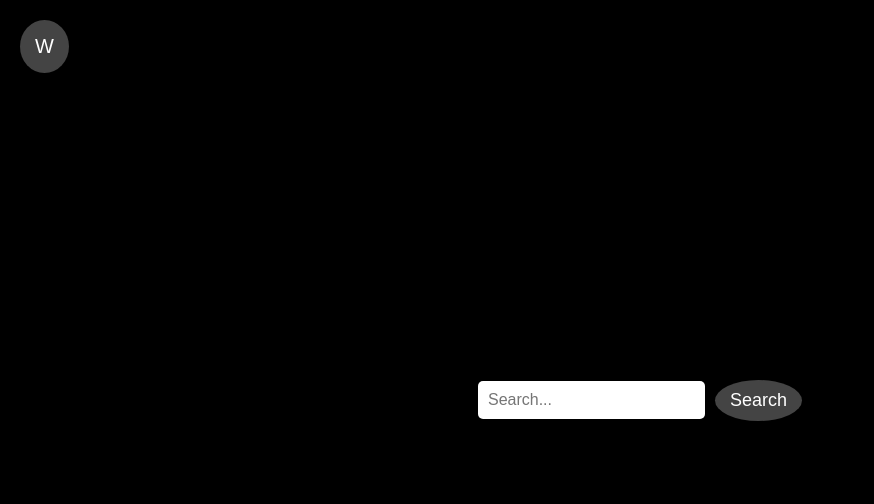
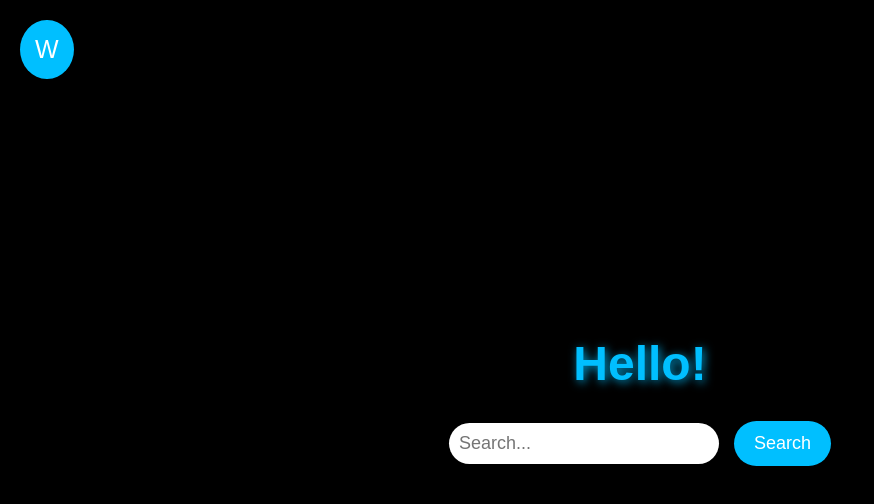
Before and after one commit to AnujaThinusaraWeerarathna/my-cool-website, a plain HTML site: page index.html in a window 1280 px wide. Shown: the whole page, without its empty margins (0-874 px from the left). Drawn offline with Linux system fonts and the light colour scheme.

Commit message:
Update index.html

```diff
--- a/index.html
+++ b/index.html
@@ -11,64 +11,86 @@
       padding: 0;
       background-color: black; /* Black background */
       color: white;
-      font-family: Arial, sans-serif;
+      font-family: 'Arial', sans-serif;
       display: flex;
       justify-content: center;
       align-items: center;
       flex-direction: column;
       height: 100vh;
       text-align: center;
+      overflow: hidden;
+    }
+
+    /* Hello Message */
+    h1 {
+      color: #00bfff; /* Bright blue color for the greeting */
+      font-size: 48px;
+      margin-bottom: 30px;
+      text-shadow: 2px 2px 10px rgba(0, 191, 255, 0.8); /* Glow effect */
     }
 
     /* Search Bar Styles */
     .search-container {
       display: flex;
       align-items: center;
+      margin-bottom: 30px;
     }
 
     input[type="text"] {
       padding: 10px;
-      font-size: 16px;
+      font-size: 18px;
       border: none;
       outline: none;
-      border-radius: 5px;
-      margin-right: 10px;
+      border-radius: 25px;
+      margin-right: 15px;
+      width: 250px;
+    }
+
+    input[type="text"]:focus {
+      box-shadow: 0 0 8px 2px rgba(0, 191, 255, 0.8);
     }
 
     button {
-      padding: 10px 15px;
+      padding: 12px 20px;
       font-size: 18px;
-      background-color: #444;
+      background-color: #00bfff; /* Cool blue button */
+      color: white;
+      border: none;
+      border-radius: 50px;
+      cursor: pointer;
+      transition: background-color 0.3s, transform 0.3s;
+    }
+
+    button:hover {
+      background-color: #0080ff; /* Darker blue on hover */
+      transform: scale(1.1); /* Button grows slightly on hover */
+    }
+
+    /* W Button Styles */
+    .w-button {
+      position: absolute;
+      top: 20px;
+      left: 20px;
+      font-size: 25px;
+      padding: 15px;
+      background-color: #00bfff;
       color: white;
       border: none;
       border-radius: 50%;
       cursor: pointer;
-    }
-
-    button:hover {
-      background-color: #666;
-    }
-
-    /* Button Styles */
-    .w-button {
-      position: absolute;
-      top: 20px;
-      left: 20px;
-      font-size: 20px;
-      padding: 15px;
-      background-color: #444;
-      color: white;
-      border: none;
-      border-radius: 50%;
-      cursor: pointer;
+      transition: background-color 0.3s, transform 0.3s;
     }
 
     .w-button:hover {
-      background-color: #666;
+      background-color: #0080ff;
+      transform: scale(1.2); /* W button grows slightly */
     }
   </style>
 </head>
 <body>
+
+  <!-- Hello Message -->
+  <h1>Hello!</h1>
 
   <!-- W Button to open the link -->
   <button class="w-button" onclick="window.open('https://connect.wavellshs.eq.edu.au/', '_blank')">W</button>
```
